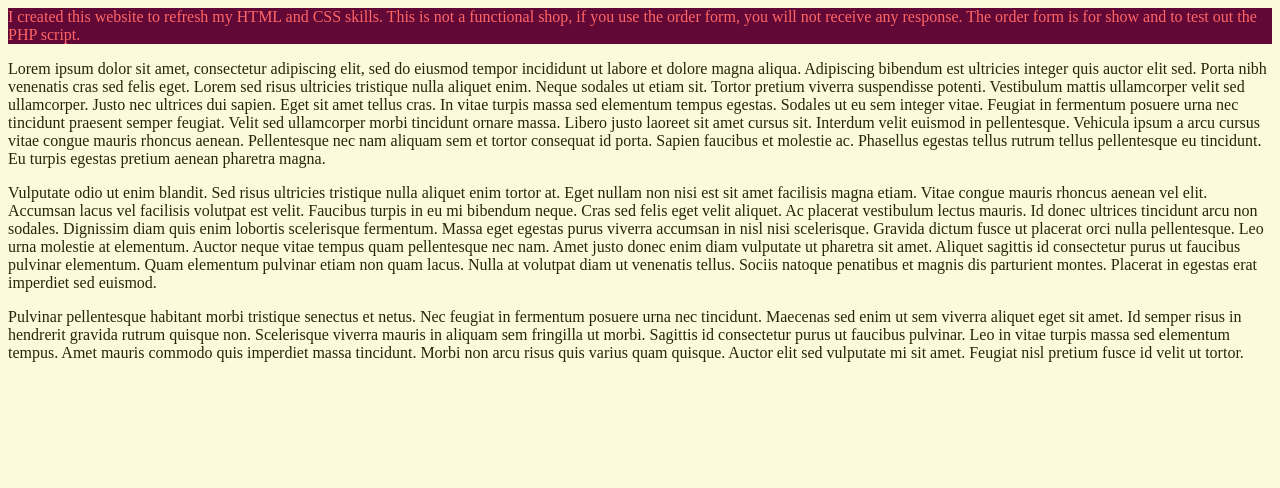
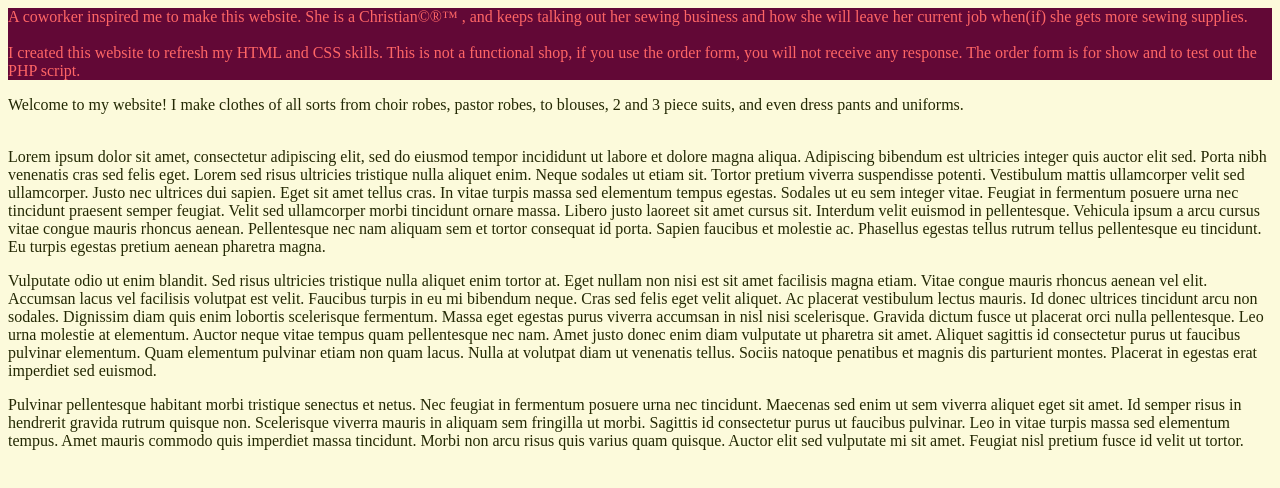
Before and after one commit to JudyCarmody/Websites, a plain HTML site: page AnointedHands/main.htm in a window 1280 px wide. Drawn offline with Linux system fonts and the light colour scheme.

Commit message:
Some minor changes
Updated main.htm (local copy was outdated)
Updated order.htm (replaced GET with POST in the form tag)

```diff
--- a/AnointedHands/main.htm
+++ b/AnointedHands/main.htm
@@ -2,15 +2,19 @@
 	<head>
 		<title>Anointed Hands Sewing -- Main</title>
 		<link rel="stylesheet" href="css/color.css">
-		<!-- Lorem Ipsum generated with: https://loremipsum.io/ -->
 	</head>
 	<body>
-		<p id="warning">I created this website to refresh my HTML and CSS skills. This is not a functional shop, if you use the order form, you will not receive any response. The order form is for show and to test out the PHP script.</p>
+		<p id="warning">A coworker inspired me to make this website. She is a Christian&#169;&#174;&#8482; , and keeps talking out her sewing business and how she will leave her current job when(if) she gets more sewing supplies.<br/><br/>
+		I created this website to refresh my HTML and CSS skills. This is not a functional shop, if you use the order form, you will not receive any response. The order form is for show and to test out the PHP script.</p>
+
+		<p>Welcome to my website! I make clothes of all sorts from choir robes, pastor robes, to blouses, 2 and 3 piece suits, and even dress pants and uniforms.<br/><br/></p>
 
 		<p>Lorem ipsum dolor sit amet, consectetur adipiscing elit, sed do eiusmod tempor incididunt ut labore et dolore magna aliqua. Adipiscing bibendum est ultricies integer quis auctor elit sed. Porta nibh venenatis cras sed felis eget. Lorem sed risus ultricies tristique nulla aliquet enim. Neque sodales ut etiam sit. Tortor pretium viverra suspendisse potenti. Vestibulum mattis ullamcorper velit sed ullamcorper. Justo nec ultrices dui sapien. Eget sit amet tellus cras. In vitae turpis massa sed elementum tempus egestas. Sodales ut eu sem integer vitae. Feugiat in fermentum posuere urna nec tincidunt praesent semper feugiat. Velit sed ullamcorper morbi tincidunt ornare massa. Libero justo laoreet sit amet cursus sit. Interdum velit euismod in pellentesque. Vehicula ipsum a arcu cursus vitae congue mauris rhoncus aenean. Pellentesque nec nam aliquam sem et tortor consequat id porta. Sapien faucibus et molestie ac. Phasellus egestas tellus rutrum tellus pellentesque eu tincidunt. Eu turpis egestas pretium aenean pharetra magna.</p>
 
 		<p>Vulputate odio ut enim blandit. Sed risus ultricies tristique nulla aliquet enim tortor at. Eget nullam non nisi est sit amet facilisis magna etiam. Vitae congue mauris rhoncus aenean vel elit. Accumsan lacus vel facilisis volutpat est velit. Faucibus turpis in eu mi bibendum neque. Cras sed felis eget velit aliquet. Ac placerat vestibulum lectus mauris. Id donec ultrices tincidunt arcu non sodales. Dignissim diam quis enim lobortis scelerisque fermentum. Massa eget egestas purus viverra accumsan in nisl nisi scelerisque. Gravida dictum fusce ut placerat orci nulla pellentesque. Leo urna molestie at elementum. Auctor neque vitae tempus quam pellentesque nec nam. Amet justo donec enim diam vulputate ut pharetra sit amet. Aliquet sagittis id consectetur purus ut faucibus pulvinar elementum. Quam elementum pulvinar etiam non quam lacus. Nulla at volutpat diam ut venenatis tellus. Sociis natoque penatibus et magnis dis parturient montes. Placerat in egestas erat imperdiet sed euismod.</p>
 
 		<p>Pulvinar pellentesque habitant morbi tristique senectus et netus. Nec feugiat in fermentum posuere urna nec tincidunt. Maecenas sed enim ut sem viverra aliquet eget sit amet. Id semper risus in hendrerit gravida rutrum quisque non. Scelerisque viverra mauris in aliquam sem fringilla ut morbi. Sagittis id consectetur purus ut faucibus pulvinar. Leo in vitae turpis massa sed elementum tempus. Amet mauris commodo quis imperdiet massa tincidunt. Morbi non arcu risus quis varius quam quisque. Auctor elit sed vulputate mi sit amet. Feugiat nisl pretium fusce id velit ut tortor.</p>
+
+
 	</body>
 </html>
```
Also changed, not shown: AnointedHands/order.htm (+1 -1 lines).
